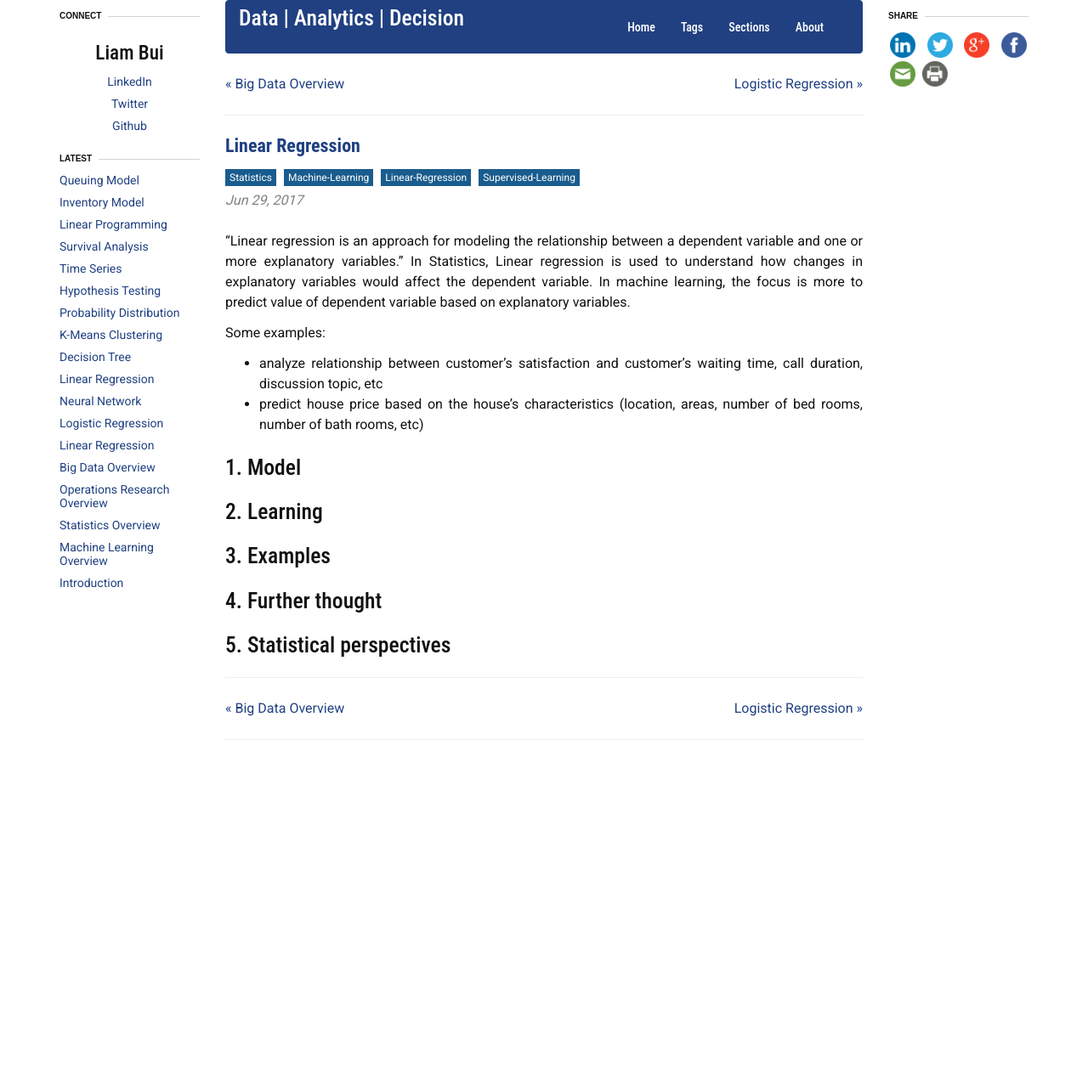
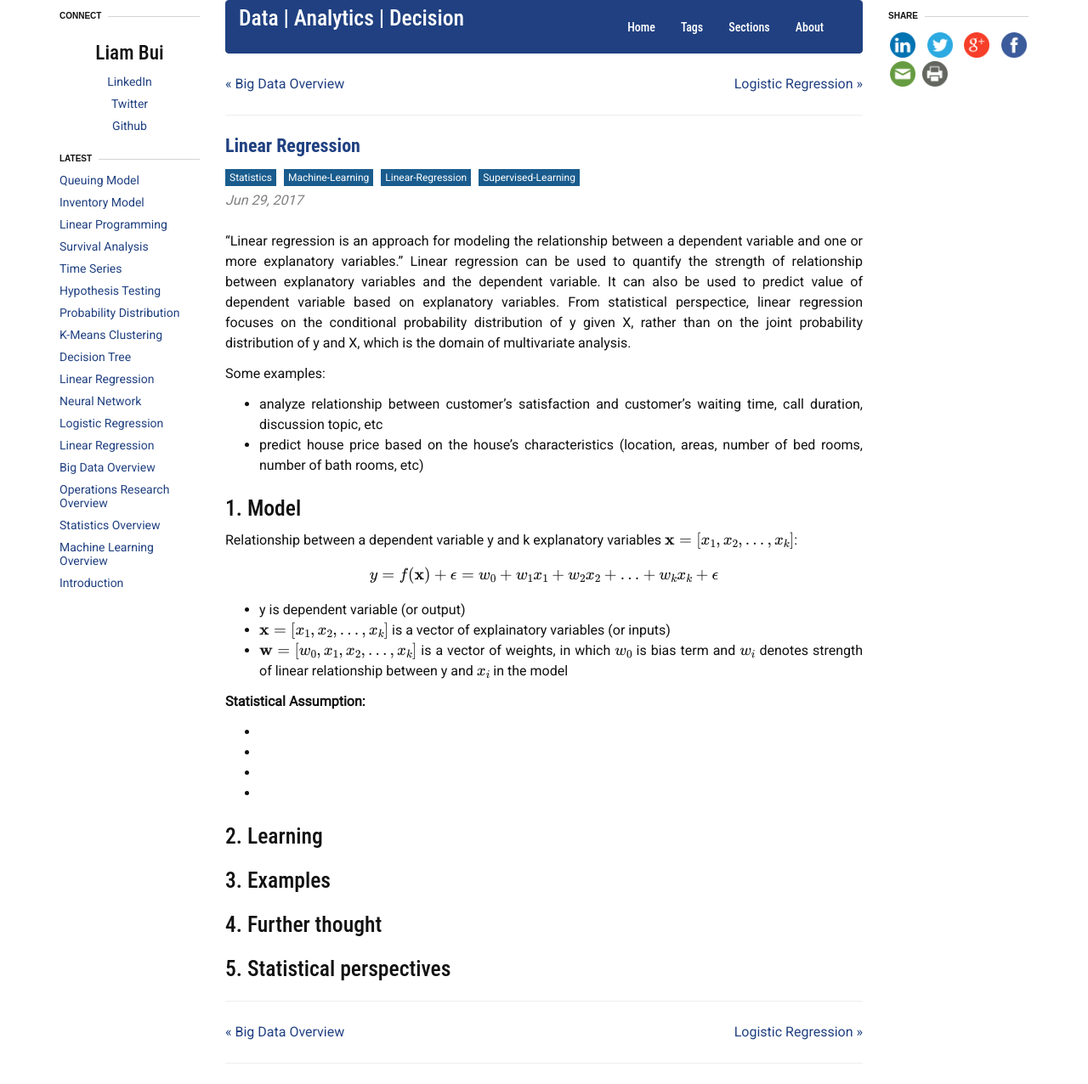
Before and after one commit to liambll/blog-archive, a Jekyll site: the page built from _posts/2017-06-29-linear-regression.markdown, in a window 1280 px wide. Shown: the whole page at 85% size. Built offline with Jekyll 4.4.1, drawn with Linux system fonts in a browser that asks for light colours; nearby versions of some CDN libraries; formulas are drawn with MathJax 3; comment, search, counter and statistics services are not loaded; before the commit the page ends 900 px from its top, so only the background shows below that.

Commit message:
Update 2017-06-29-linear-regression.markdown

```diff
--- a/_posts/2017-06-29-linear-regression.markdown
+++ b/_posts/2017-06-29-linear-regression.markdown
@@ -13,14 +13,27 @@ summary: Linear regression is an approach for modeling the relationship between
 ---
 
 
-"Linear regression is an approach for modeling the relationship between a dependent variable and one or more explanatory variables." In Statistics, Linear regression is used to understand how changes in explanatory variables would affect the dependent variable. In machine learning, the focus is more to predict value of dependent variable based on explanatory variables.
+"Linear regression is an approach for modeling the relationship between a dependent variable and one or more explanatory variables."  Linear regression can be used to quantify the strength of relationship between explanatory variables and the dependent variable. It can also be used to predict value of dependent variable based on explanatory variables.
+From statistical perspectice, linear regression focuses on the conditional probability distribution of y given X, rather than on the joint probability distribution of y and X, which is the domain of multivariate analysis.
 
 Some examples:
 - analyze relationship between customer's satisfaction and customer's waiting time, call duration, discussion topic, etc
 - predict house price based on the house's characteristics (location, areas, number of bed rooms, number of bath rooms, etc)
 
 ## 1. Model
+Relationship between a dependent variable y and k explanatory variables \\(\mathbf{x} = [x_1, x_2, ..., x_k] \\):
+\\[
+y = f(\mathbf{x}) + \epsilon = w_0 + w_1 x_1 + w_2 x_2 + ... + w_k x_k + \epsilon
+\\]
+* y is dependent variable (or output)
+* \\(\mathbf{x} = [x_1, x_2, ..., x_k] \\) is a vector of explainatory variables (or inputs)
+* \\(\mathbf{w} = [w_0, x_1, x_2, ..., x_k] \\) is a vector of weights, in which \\(w_0\\) is bias term and \\(w_i\\) denotes strength of linear relationship between y and \\(x_i\\) in the model
 
+__Statistical Assumption:__
+*
+*
+*
+*
 
 ## 2. Learning
 
```
